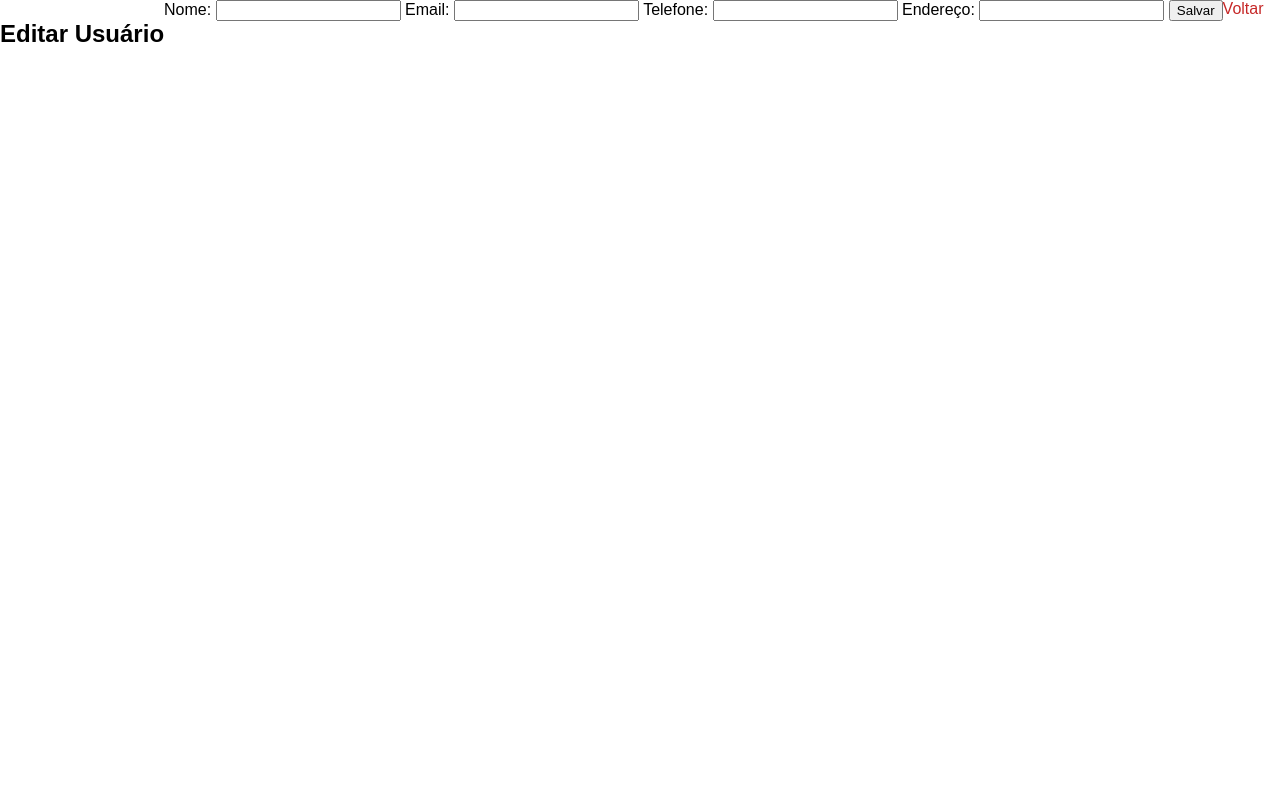
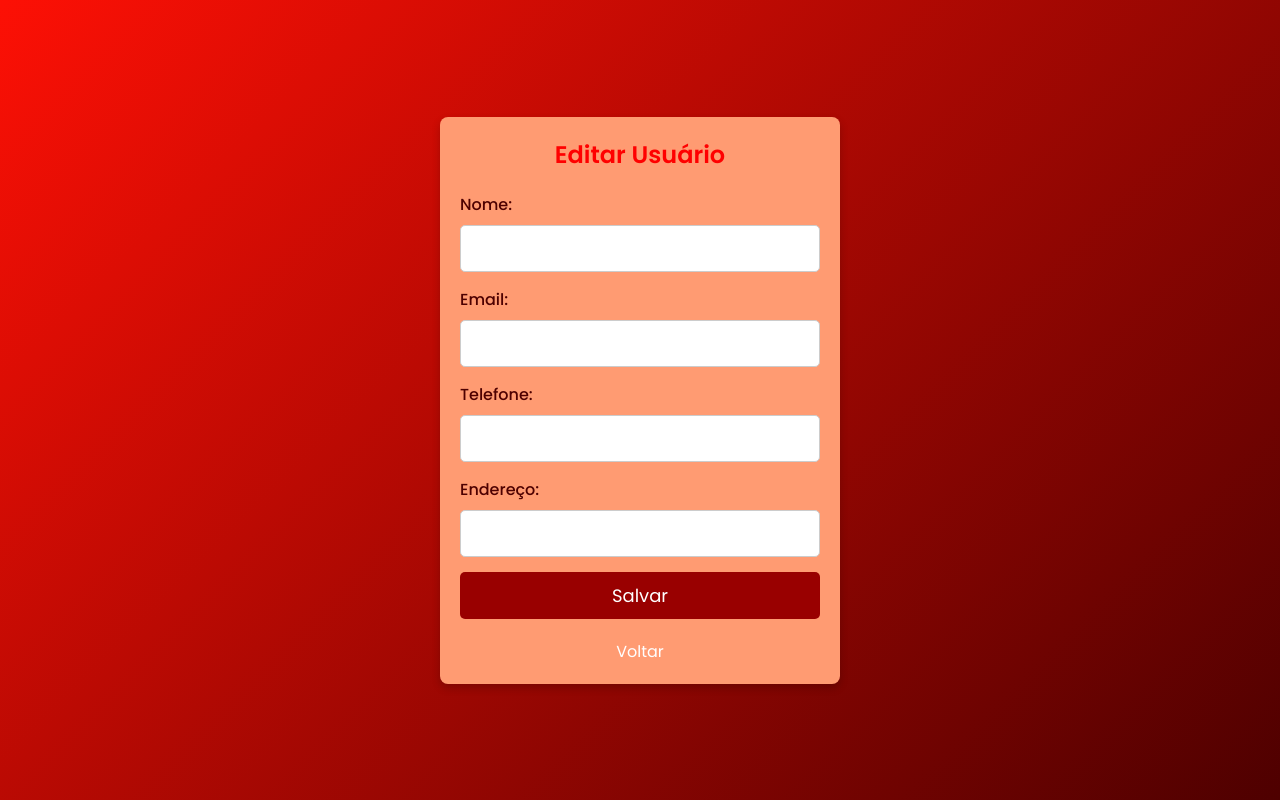
Before and after one commit to DevMarinh0/RealPetsHome, a PHP site: page /editar_usuario.php in a window 1280 px wide. Run offline with PHP 8.4, Linux system fonts and the light colour scheme; data that the repository does not hold is empty.

Commit message:
adicionando css pras tela de edição

```diff
--- a/css/admin_dashboard.css
+++ b/css/admin_dashboard.css
@@ -56,7 +56,7 @@ th, td {
 }
 
 th {
-    background-color: #f4f4f4;
+    background-color: #ee3a20;
 }
 
 tr:nth-child(even) {
--- /dev/null
+++ b/css/editar_usuario.css
@@ -0,0 +1,103 @@
+@import url('https://fonts.googleapis.com/css2?family=Poppins:wght@300;400;500;600&display=swap');
+
+* {
+    margin: 0;
+    padding: 0;
+    box-sizing: border-box;
+    font-family: 'Poppins', sans-serif;
+}
+
+body {
+    height: 100vh;
+    display: flex;
+    justify-content: center;
+    align-items: center;
+    background: linear-gradient(135deg, #fd1005, #4e0000);
+    padding: 20px;
+}
+
+h2 {
+    text-align: center;
+    color: red;
+    margin-bottom: 20px;
+}
+
+form {
+    background-color: #ff9b72;
+    padding: 20px;
+    border-radius: 8px;
+    box-shadow: 0 4px 8px rgba(0, 0, 0, 0.2);
+    max-width: 400px;
+    width: 100%;
+}
+
+form label {
+    color: #4e0000;
+    font-weight: 500;
+    display: block;
+    margin-bottom: 8px;
+}
+
+form input[type="text"],
+form input[type="email"] {
+    width: 100%;
+    padding: 10px;
+    margin-bottom: 15px;
+    border-radius: 5px;
+    border: 1px solid #ccc;
+    outline: none;
+    font-size: 16px;
+    transition: all 0.3s ease;
+}
+
+form input[type="text"]:focus,
+form input[type="email"]:focus {
+    border-color: #990000;
+}
+
+.btn-edit {
+    background-color: #990000;
+    color: white;
+    padding: 10px;
+    width: 100%;
+    border: none;
+    border-radius: 5px;
+    font-size: 18px;
+    cursor: pointer;
+    transition: background-color 0.3s ease;
+}
+
+.btn-edit:hover {
+    background-color: #4e0000;
+}
+
+a {
+    display: block;
+    text-align: center;
+    margin-top: 20px;
+    color: #fff;
+    text-decoration: none;
+}
+
+a:hover {
+    text-decoration: underline;
+}
+
+@media (max-width: 480px) {
+    form {
+        padding: 15px;
+    }
+
+    h2 {
+        font-size: 24px;
+    }
+
+    form input[type="text"],
+    form input[type="email"] {
+        font-size: 14px;
+    }
+
+    .btn-edit {
+        font-size: 16px;
+    }
+}
--- a/php/editar_usuario.php
+++ b/php/editar_usuario.php
@@ -47,7 +47,7 @@ if (isset($_GET['id'])) {
     <meta charset="UTF-8">
     <meta name="viewport" content="width=device-width, initial-scale=1.0">
     <title>Editar Usuário</title>
-    <link rel="stylesheet" href="../css/admin_dashboard.css">
+    <link rel="stylesheet" href="../css/editar_usuario.css">
     <script>
         // Função para confirmar salvamento
         function confirmarSalvamento(event) {
@@ -63,8 +63,8 @@ if (isset($_GET['id'])) {
     </script>
 </head>
 <body>
-    <h2>Editar Usuário</h2>
     <form action="" method="POST">
+     <h2>Editar Usuário</h2>
         <label>Nome:</label>
         <input type="text" name="nome" value="<?php echo htmlspecialchars($usuario['nome']); ?>" required>
         <label>Email:</label>
@@ -74,7 +74,7 @@ if (isset($_GET['id'])) {
         <label>Endereço:</label>
         <input type="text" name="endereco" value="<?php echo htmlspecialchars($usuario['endereco']); ?>" required>
         <input type="submit" class="btn-edit" value="Salvar">
+        <a href="admin_dashboard.php">Voltar</a>
     </form>
-    <a href="admin_dashboard.php">Voltar</a>
 </body>
 </html>
```
Also changed, not shown: css/editar_animal.css (added).
